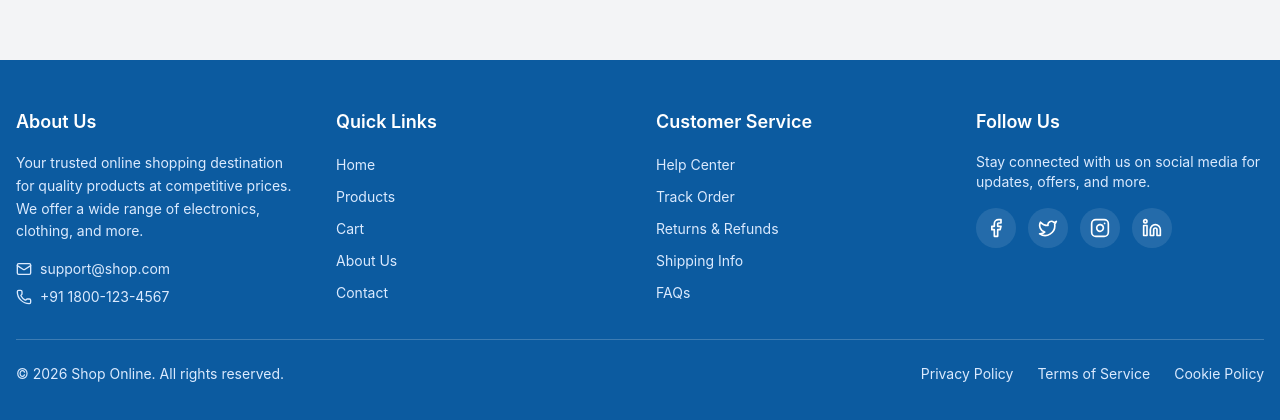
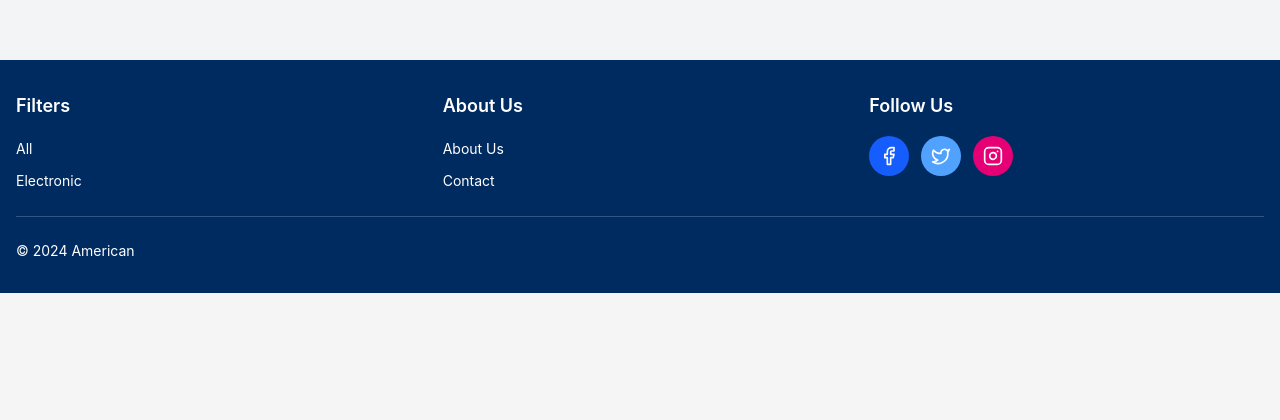
Before and after one commit to gautamkumarcode/products-listing, a Next.js app: page /cart in a window 1280 px wide. Shown: the part 820-1240 px from the top of the page. After the commit the page ends 1113 px from the top, so only its background shows below. Built offline with nearby package versions, Linux system fonts and the light colour scheme.

Commit message:
feat: implemented the like product functionality and refactor the filter component

```diff
--- a/app/globals.css
+++ b/app/globals.css
@@ -38,3 +38,77 @@ body {
 	scrollbar-width: thin;
 	scrollbar-color: #0c5ba0 #f1f1f1;
 }
+
+/* Dual Range Slider Styles */
+.range-slider {
+	position: absolute;
+	width: 100%;
+	height: 0;
+	pointer-events: none;
+	appearance: none;
+	-webkit-appearance: none;
+	background: transparent;
+	outline: none;
+}
+
+.range-slider::-webkit-slider-thumb {
+	appearance: none;
+	-webkit-appearance: none;
+	width: 20px;
+	height: 20px;
+	background: white;
+	border: 3px solid #0c5ba0;
+	border-radius: 50%;
+	cursor: pointer;
+	pointer-events: all;
+	box-shadow: 0 2px 6px rgba(0, 0, 0, 0.2);
+	position: relative;
+	z-index: 10;
+}
+
+.range-slider::-moz-range-thumb {
+	width: 20px;
+	height: 20px;
+	background: white;
+	border: 3px solid #0c5ba0;
+	border-radius: 50%;
+	cursor: pointer;
+	pointer-events: all;
+	box-shadow: 0 2px 6px rgba(0, 0, 0, 0.2);
+}
+
+.range-slider::-webkit-slider-thumb:hover {
+	background: #f0f0f0;
+	transform: scale(1.1);
+}
+
+.range-slider::-moz-range-thumb:hover {
+	background: #f0f0f0;
+	transform: scale(1.1);
+}
+
+.range-slider::-webkit-slider-thumb:active {
+	background: #e0e0e0;
+	box-shadow: 0 2px 10px rgba(12, 91, 160, 0.4);
+}
+
+.range-slider::-moz-range-thumb:active {
+	background: #e0e0e0;
+	box-shadow: 0 2px 10px rgba(12, 91, 160, 0.4);
+}
+
+.range-slider-min {
+	z-index: 3;
+}
+
+.range-slider-max {
+	z-index: 4;
+}
+
+.range-slider-min::-webkit-slider-thumb {
+	z-index: 5;
+}
+
+.range-slider-max::-webkit-slider-thumb {
+	z-index: 4;
+}
--- a/app/page.tsx
+++ b/app/page.tsx
@@ -95,12 +95,10 @@ export default function Home() {
 	return (
 		<div className="min-h-screen bg-gray-100">
 			<main className="container mx-auto px-4 py-8">
-				<div className="flex items-center justify-between mb-6">
-					<h1 className="text-3xl font-bold text-gray-800">Product Listing</h1>
-
+				<div className="flex items-center justify-end mb-6 lg:hidden">
 					<button
 						onClick={() => setShowFilters(!showFilters)}
-						className="lg:hidden flex items-center gap-2 bg-[#0C5BA0] text-white px-4 py-2 rounded-md hover:bg-[#094A85]">
+						className="flex items-center gap-2 bg-[#0C5BA0] text-white px-4 py-2 rounded-md hover:bg-[#094A85]">
 						<Filter className="w-5 h-5" />
 						Filters
 					</button>
@@ -135,6 +133,10 @@ export default function Home() {
 					</aside>
 
 					<div className="flex-1">
+						<h1 className="text-3xl font-bold text-gray-800 mb-6">
+							Product Listing
+						</h1>
+
 						<div className="grid grid-cols-1 md:grid-cols-2 lg:grid-cols-3 gap-6">
 							{filteredProducts.map((product) => (
 								<ProductCard
--- a/components/custom/Footer/Footer.tsx
+++ b/components/custom/Footer/Footer.tsx
@@ -1,72 +1,45 @@
-import {
-	Facebook,
-	Instagram,
-	Linkedin,
-	Mail,
-	Phone,
-	Twitter,
-} from "lucide-react";
+import { Facebook, Instagram, Twitter } from "lucide-react";
 import Link from "next/link";
 
 export default function Footer() {
-	const currentYear = new Date().getFullYear();
-
 	return (
-		<footer className="bg-[#0C5BA0] text-white mt-auto">
-			<div className="container mx-auto px-4 py-12">
-				<div className="grid grid-cols-1 md:grid-cols-2 lg:grid-cols-4 gap-8 mb-8">
+		<footer className="bg-[#002B60] text-white mt-auto">
+			<div className="container mx-auto px-4 py-8">
+				<div className="grid grid-cols-1 md:grid-cols-3 gap-8 mb-6">
 					<div>
-						<h3 className="text-lg font-semibold mb-4">About Us</h3>
-						<p className="text-blue-100 text-sm leading-relaxed mb-4">
-							Your trusted online shopping destination for quality products at
-							competitive prices. We offer a wide range of electronics,
-							clothing, and more.
-						</p>
-						<div className="flex items-center gap-2 text-blue-100 text-sm mb-2">
-							<Mail className="w-4 h-4" />
-							<span>support@shop.com</span>
-						</div>
-						<div className="flex items-center gap-2 text-blue-100 text-sm">
-							<Phone className="w-4 h-4" />
-							<span>+91 1800-123-4567</span>
-						</div>
-					</div>
-
-					<div>
-						<h3 className="text-lg font-semibold mb-4">Quick Links</h3>
+						<h3 className="text-lg font-semibold mb-4">Filters</h3>
 						<ul className="space-y-2">
 							<li>
 								<Link
-									href="/"
-									className="text-blue-100 hover:text-white transition-colors text-sm">
-									Home
+									href="/?category=All"
+									className="text-white hover:text-blue-200 transition-colors text-sm">
+									All
 								</Link>
 							</li>
 							<li>
 								<Link
-									href="/"
-									className="text-blue-100 hover:text-white transition-colors text-sm">
-									Products
+									href="/?category=Electronics"
+									className="text-white hover:text-blue-200 transition-colors text-sm">
+									Electronic
 								</Link>
 							</li>
+						</ul>
+					</div>
+
+					<div>
+						<h3 className="text-lg font-semibold mb-4">About Us</h3>
+						<ul className="space-y-2">
 							<li>
 								<Link
-									href="/cart"
-									className="text-blue-100 hover:text-white transition-colors text-sm">
-									Cart
-								</Link>
-							</li>
-							<li>
-								<Link
-									href="#"
-									className="text-blue-100 hover:text-white transition-colors text-sm">
+									href="/about"
+									className="text-white hover:text-blue-200 transition-colors text-sm">
 									About Us
 								</Link>
 							</li>
 							<li>
 								<Link
-									href="#"
-									className="text-blue-100 hover:text-white transition-colors text-sm">
+									href="/contact"
+									className="text-white hover:text-blue-200 transition-colors text-sm">
 									Contact
 								</Link>
 							</li>
@@ -74,112 +47,35 @@ export default function Footer() {
 					</div>
 
 					<div>
-						<h3 className="text-lg font-semibold mb-4">Customer Service</h3>
-						<ul className="space-y-2">
-							<li>
-								<Link
-									href="#"
-									className="text-blue-100 hover:text-white transition-colors text-sm">
-									Help Center
-								</Link>
-							</li>
-							<li>
-								<Link
-									href="#"
-									className="text-blue-100 hover:text-white transition-colors text-sm">
-									Track Order
-								</Link>
-							</li>
-							<li>
-								<Link
-									href="#"
-									className="text-blue-100 hover:text-white transition-colors text-sm">
-									Returns & Refunds
-								</Link>
-							</li>
-							<li>
-								<Link
-									href="#"
-									className="text-blue-100 hover:text-white transition-colors text-sm">
-									Shipping Info
-								</Link>
-							</li>
-							<li>
-								<Link
-									href="#"
-									className="text-blue-100 hover:text-white transition-colors text-sm">
-									FAQs
-								</Link>
-							</li>
-						</ul>
-					</div>
-
-					<div>
 						<h3 className="text-lg font-semibold mb-4">Follow Us</h3>
-						<p className="text-blue-100 text-sm mb-4">
-							Stay connected with us on social media for updates, offers, and
-							more.
-						</p>
 						<div className="flex gap-3">
 							<a
 								href="https://facebook.com"
 								target="_blank"
 								rel="noopener noreferrer"
-								className="w-10 h-10 bg-white/10 rounded-full flex items-center justify-center hover:bg-white/20 transition-colors"
-								aria-label="Facebook">
+								className="w-10 h-10 bg-blue-600 hover:bg-blue-700 rounded-full flex items-center justify-center transition-colors">
 								<Facebook className="w-5 h-5" />
 							</a>
 							<a
 								href="https://twitter.com"
 								target="_blank"
 								rel="noopener noreferrer"
-								className="w-10 h-10 bg-white/10 rounded-full flex items-center justify-center hover:bg-white/20 transition-colors"
-								aria-label="Twitter">
+								className="w-10 h-10 bg-blue-400 hover:bg-blue-500 rounded-full flex items-center justify-center transition-colors">
 								<Twitter className="w-5 h-5" />
 							</a>
 							<a
 								href="https://instagram.com"
 								target="_blank"
 								rel="noopener noreferrer"
-								className="w-10 h-10 bg-white/10 rounded-full flex items-center justify-center hover:bg-white/20 transition-colors"
-								aria-label="Instagram">
+								className="w-10 h-10 bg-pink-600 hover:bg-pink-700 rounded-full flex items-center justify-center transition-colors">
 								<Instagram className="w-5 h-5" />
-							</a>
-							<a
-								href="https://linkedin.com"
-								target="_blank"
-								rel="noopener noreferrer"
-								className="w-10 h-10 bg-white/10 rounded-full flex items-center justify-center hover:bg-white/20 transition-colors"
-								aria-label="LinkedIn">
-								<Linkedin className="w-5 h-5" />
 							</a>
 						</div>
 					</div>
 				</div>
 
 				<div className="border-t border-white/20 pt-6">
-					<div className="flex flex-col md:flex-row justify-between items-center gap-4">
-						<p className="text-blue-100 text-sm text-center md:text-left">
-							© {currentYear} Shop Online. All rights reserved.
-						</p>
-						<div className="flex gap-6">
-							<Link
-								href="#"
-								className="text-blue-100 hover:text-white transition-colors text-sm">
-								Privacy Policy
-							</Link>
-							<Link
-								href="#"
-								className="text-blue-100 hover:text-white transition-colors text-sm">
-								Terms of Service
-							</Link>
-							<Link
-								href="#"
-								className="text-blue-100 hover:text-white transition-colors text-sm">
-								Cookie Policy
-							</Link>
-						</div>
-					</div>
+					<p className="text-sm text-white">© 2024 American</p>
 				</div>
 			</div>
 		</footer>
--- a/components/custom/Header/Header.tsx
+++ b/components/custom/Header/Header.tsx
@@ -32,7 +32,7 @@ export default function Header() {
 				<div className="flex items-center gap-4">
 					<Link
 						href="/cart"
-						className="flex items-center gap-2 bg-[#0C5BA0] hover:bg-[#094A85] px-4 py-2 rounded-md border border-white transition-colors relative">
+						className="flex items-center gap-2 bg-[#003d7a] hover:bg-[#002855] px-4 py-2 rounded-md transition-colors relative">
 						<ShoppingCart className="w-5 h-5" />
 						<span className="font-medium hidden sm:inline">Cart</span>
 						{cartCount > 0 && (
@@ -42,9 +42,8 @@ export default function Header() {
 						)}
 					</Link>
 
-					<button className="flex items-center gap-2 hover:bg-[#094A85] px-3 py-2 rounded-md transition-colors">
+					<button className="flex items-center gap-2 hover:bg-[#002B59] px-3 py-2 rounded-md transition-colors">
 						<UserCircle className="w-8 h-8" />
-						<span className="font-medium hidden md:inline">Account</span>
 					</button>
 				</div>
 			</div>
```
Also changed, not shown: components/custom/Filter/Filters.tsx (+55 -12 lines), components/custom/ProductCard/ProductCard.tsx (+18 -2 lines), components/custom/ProductDetails/ProductDetailClient.tsx (+10 -3 lines), context/CartContext.tsx (+52 -0 lines), reducers/cartReducer.ts (+35 -1 lines).
